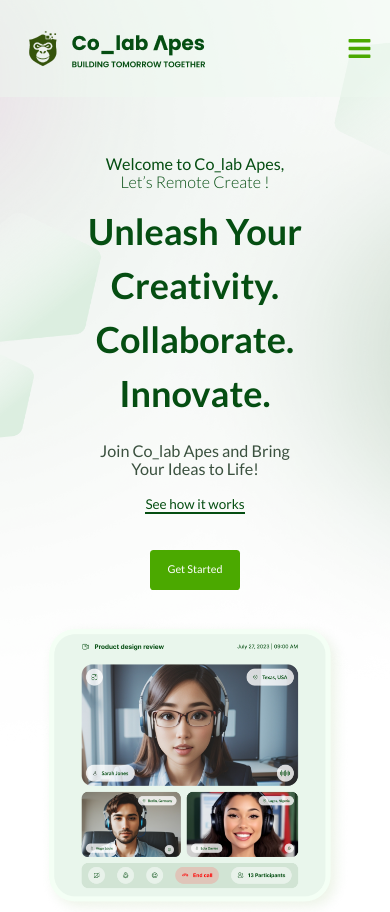
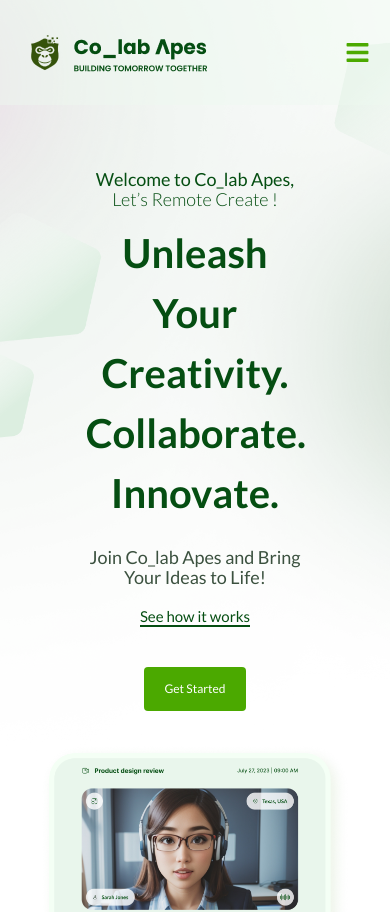
Before and after one commit to Colab-Apes/new_landing_page, a React (Vite) app: page / in a window 390 px wide. Shown: the top 912 px of the page. Built offline with nearby package versions, Linux system fonts and the light colour scheme.

Commit message:
Update: Font Size

```diff
--- a/src/index.css
+++ b/src/index.css
@@ -32,7 +32,7 @@ html {
 
 @media screen and (max-width: 425px) {
   html {
-    font-size: 45%;
+    font-size: 50%;
   }
 }
 
```
